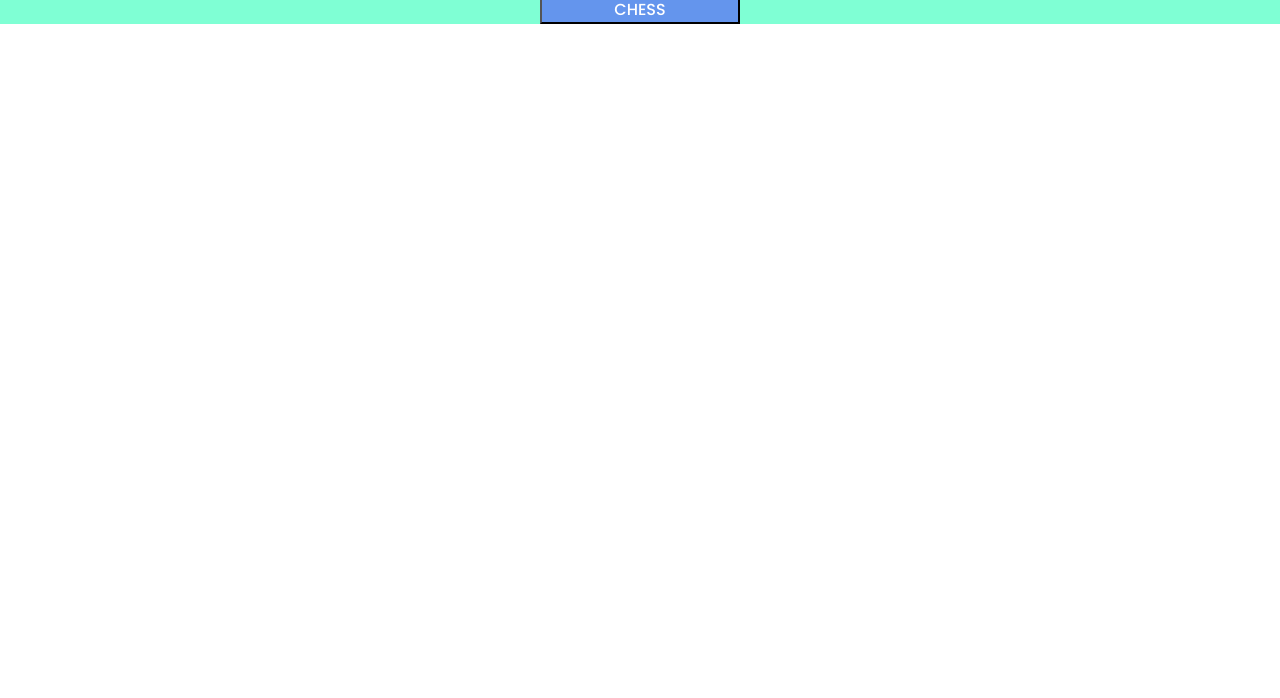
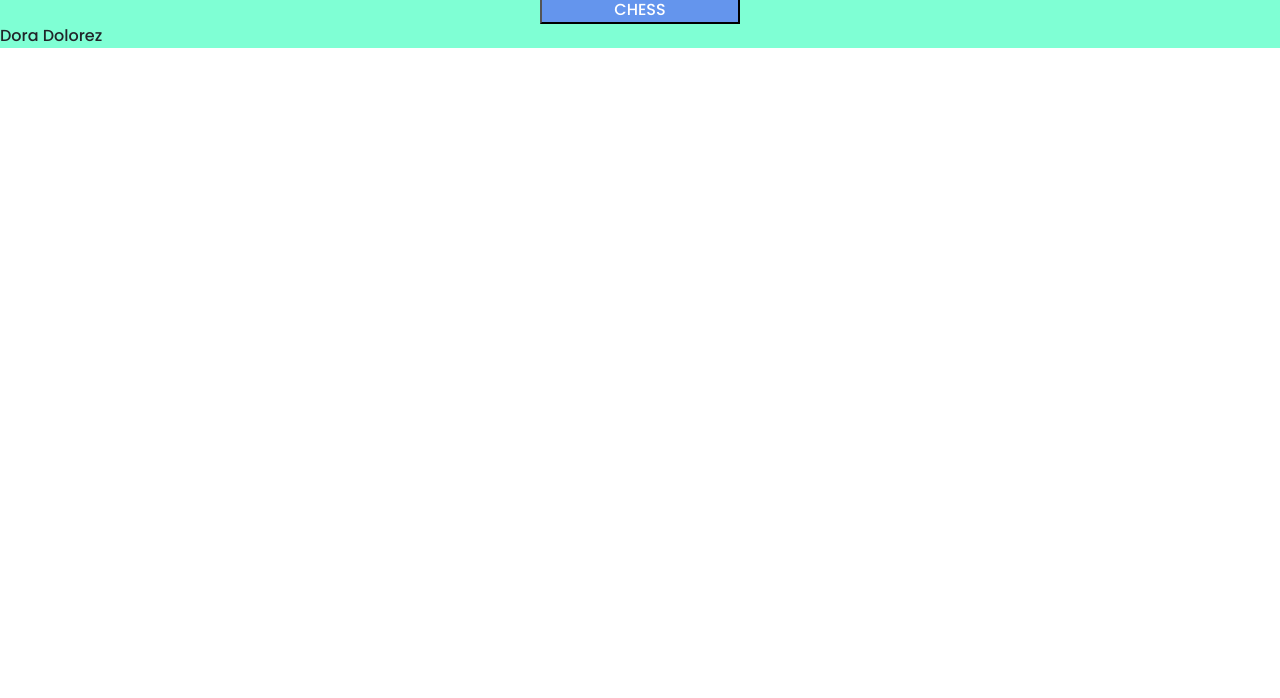
Before and after one commit to markodeve/pstarter, a plain HTML site: page src/index.html in a window 1280 px wide. Shown: the part 102-800 px from the top of the page. Drawn offline with nearby package versions, Linux system fonts and the light colour scheme; files that its build step writes are made by us from their sources.

Commit message:
doraCommit

```diff
--- a/src/index.html
+++ b/src/index.html
@@ -52,6 +52,7 @@
             <div class="dora__text">Hi</div>
         </div>
         <button class="dora__btn">Chess</button>
+        <p>Dora Dolorez</p>
     </section>
     <script src="js/script.js"></script>
 </body>
```
